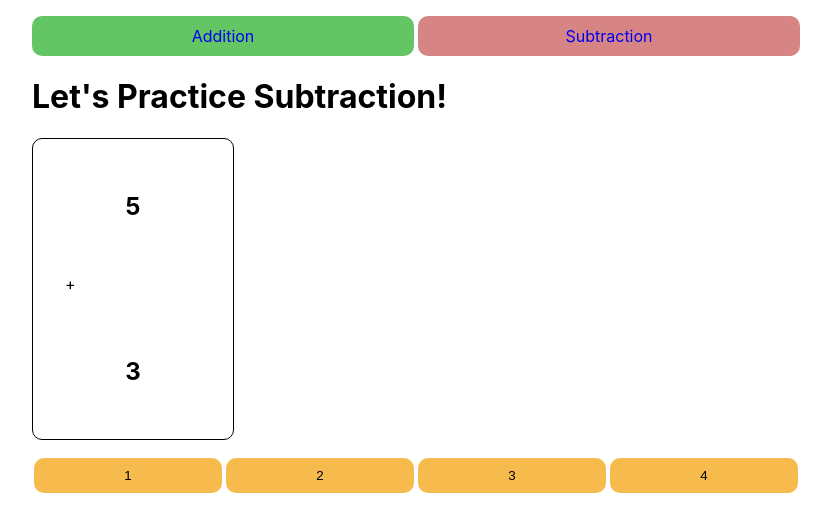
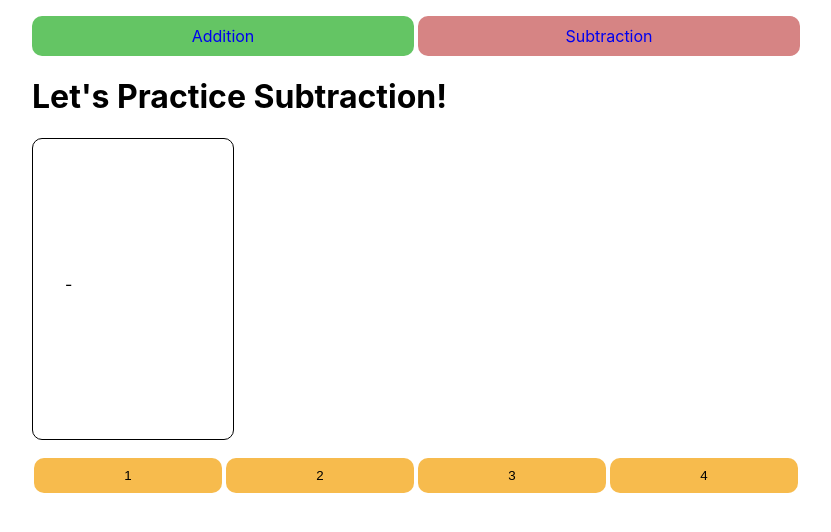
Before and after one commit to t-ogund/react-flashcards, a React (Create React App) app: page /subtract in a window 1280 px wide. Shown: the top 532 px of the page, without its empty margins (224-1055 px from the left). Built offline with nearby package versions, Linux system fonts and the light colour scheme.

Commit message:
add operand toggle functionality.

```diff
--- a/src/App.js
+++ b/src/App.js
@@ -55,7 +55,7 @@ class App extends React.Component {
             <Route path="/subtract" render={({match}) => <Discipline match={match} />} />
           </Switch>
         </BrowserRouter>
-        <Card topNumber={topCard} bottomNumber={bottomCard} sum={sum} />
+        {/* <Card topNumber={topCard} bottomNumber={bottomCard} sum={sum} /> */}
         <MultipleChoice />
       </div>
     );
--- a/src/Card.js
+++ b/src/Card.js
@@ -15,7 +15,7 @@ console.log(props)
                 <div id="top-section">
                     <h2 id="top-number">{this.props.topNumber}</h2>
                 </div>
-                <div id="operand-section">+</div>
+                <div id="operand-section">{this.props.operand.match.url[1].toLowerCase() === "s" ? "-" : "+"}</div>
                 <div id="bottom-section">
                     <h2 id="bottom-number">{this.props.bottomNumber}</h2>
                 </div>
--- a/src/Discipline.js
+++ b/src/Discipline.js
@@ -1,4 +1,5 @@
 import React from "react";
+import Card from "./Card";
 
 class Discipline extends React.Component {
     constructor(props) {
@@ -7,12 +8,16 @@ class Discipline extends React.Component {
         // this.state = {
 
         // }
+        console.log(props)
         console.log(props.match.url)
     }
 
     render() {
         return(
+            <React.Fragment>
             <h1>Let's Practice {this.props.match.url[1].toLowerCase() === "s" ? "Subtraction" : "Addition"}!</h1>
+            <Card operand={this.props} />
+            </React.Fragment>
         )
     }
 
```
